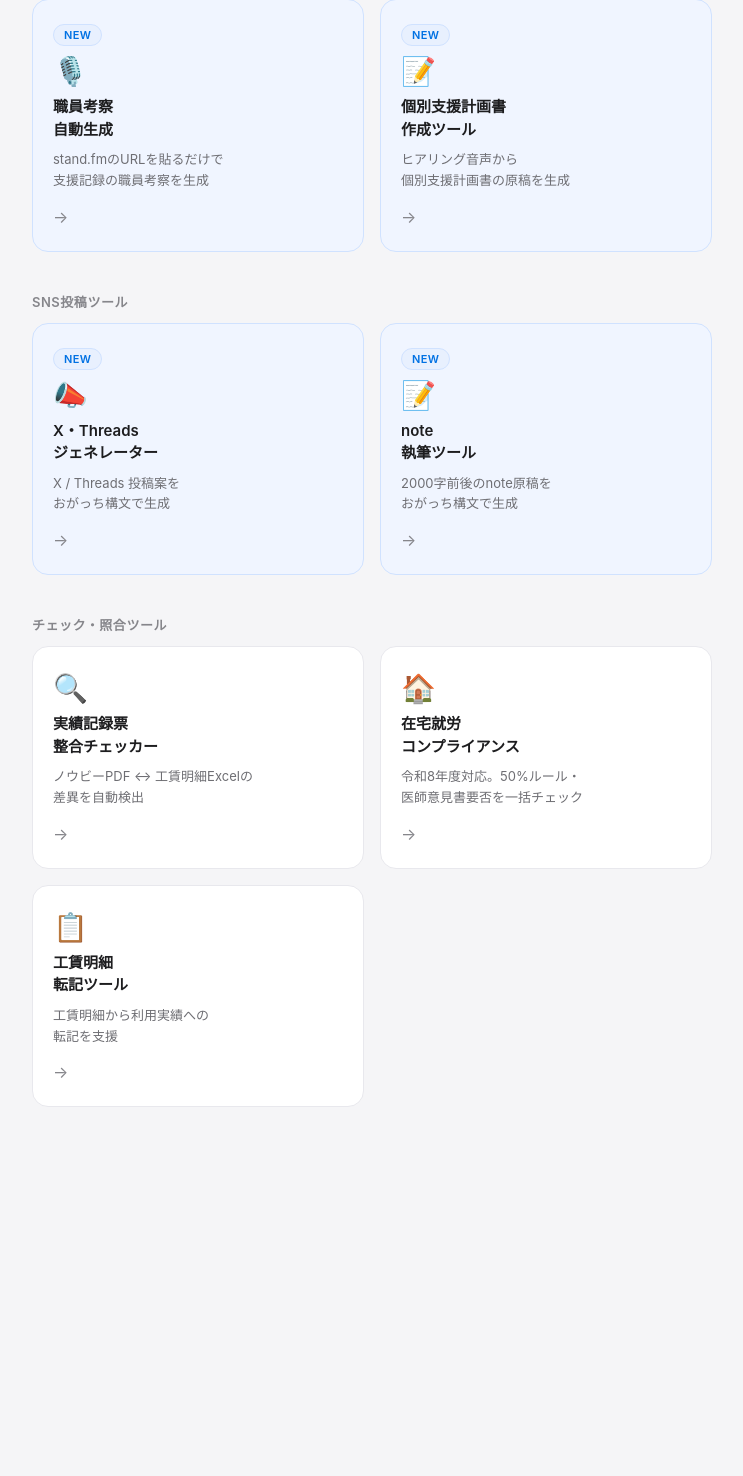
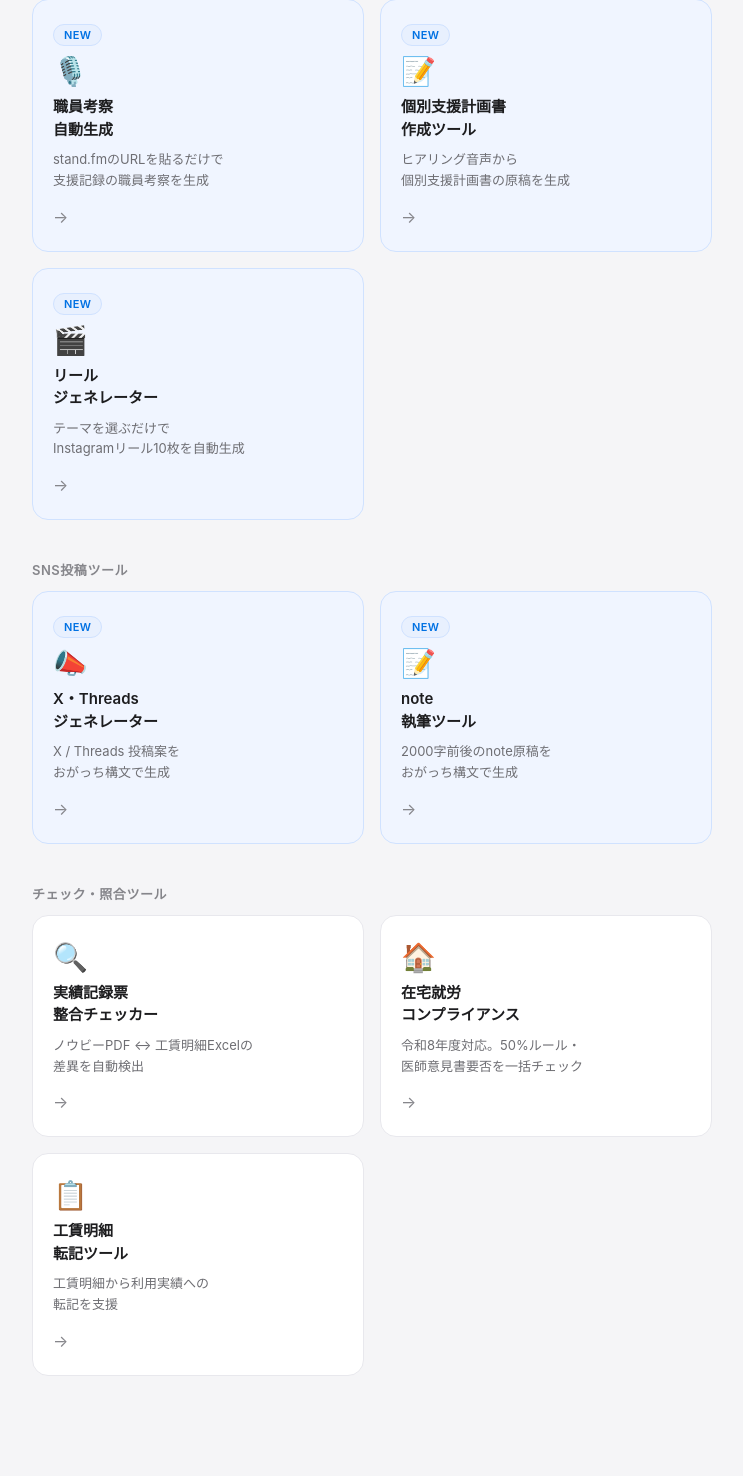
Before and after one commit to zitenweb-beep/japanicare-tools, a Flask app: page / in a window 1280 px wide. Shown: the part 141-1617 px from the top of the page, without its empty margins (268-1011 px from the left). Before the commit the page ends 1248 px from the top, so only its background shows below. Run offline with Flask 3, Linux system fonts and the light colour scheme; the visitor is signed in with stand-in values (Sample User, id 1).

Commit message:
Update portal.html

```diff
--- a/templates/portal.html
+++ b/templates/portal.html
@@ -150,6 +150,13 @@
       <div class="tool-desc">ヒアリング音声から<br>個別支援計画書の原稿を生成</div>
       <div class="tool-arrow">→</div>
     </a>
+    <a href="https://japanicare-reel-generator-production.up.railway.app" class="tool-card new" target="_blank" rel="noopener noreferrer">
+      <span class="tool-badge ai">NEW</span>
+      <div class="tool-icon">🎬</div>
+      <div class="tool-name">リール<br>ジェネレーター</div>
+      <div class="tool-desc">テーマを選ぶだけで<br>Instagramリール10枚を自動生成</div>
+      <div class="tool-arrow">→</div>
+    </a>
   </div>
 
   <h2>SNS投稿ツール</h2>
```
